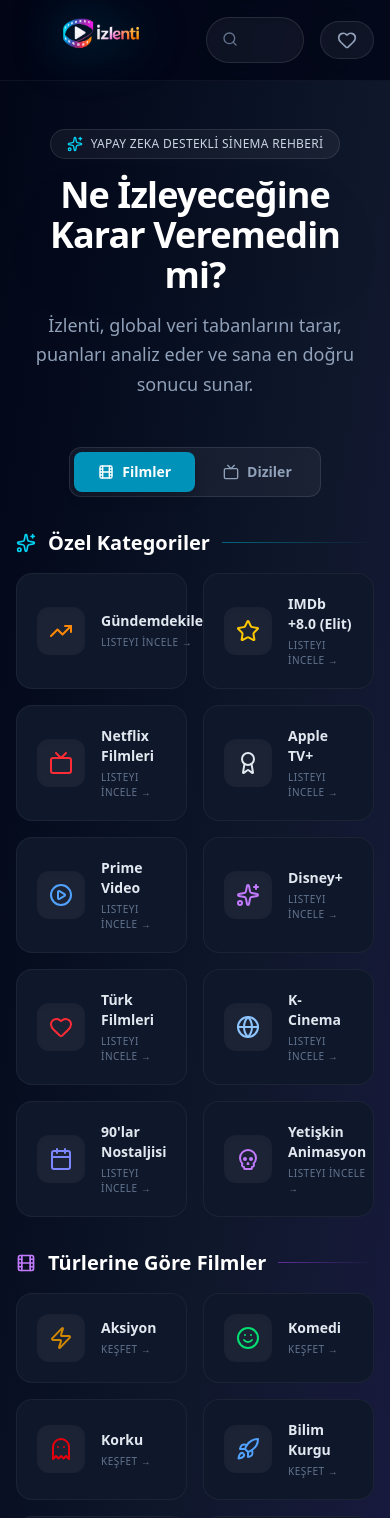
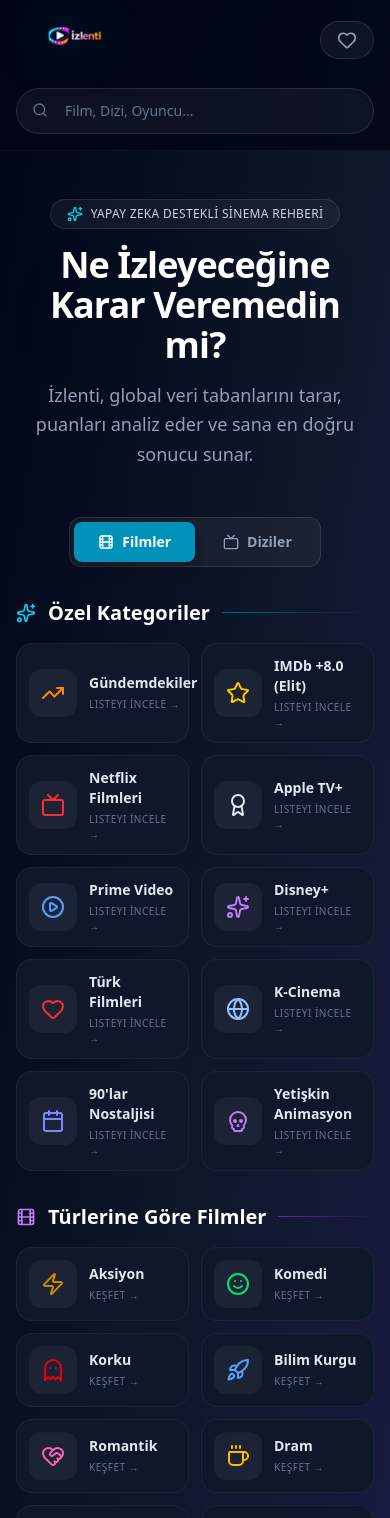
Before and after one commit to izlenti/izlenti.github.io, a React (Vite) app: page /#home in a window 390 px wide. Shown: the top 1518 px of the page. Built offline with nearby package versions, Linux system fonts and the light colour scheme.

Commit message:
Fix: Resolve error persistence bug and optimize mobile UI (header, search bar, categories)

```diff
--- a/src/App.jsx
+++ b/src/App.jsx
@@ -630,6 +630,7 @@
 
     const selectMovie = async (movie) => {
         setLoading(true);
+        setError(null); // Clear any previous errors
         navigateTo('detail', { movieId: movie.id });
         setSelectedMovie(null);
         setBgImage(null);
@@ -738,16 +739,16 @@
 
             {/* Header */}
             <header className="border-b border-white/5 bg-[#020617]/80 backdrop-blur-md sticky top-0 z-50 relative">
-                <div className="max-w-6xl mx-auto px-4 py-4 flex items-center justify-between gap-4">
-                    <div className="flex items-center cursor-pointer group -my-10 relative z-50" onClick={() => { navigateTo('home'); setBgImage(null); setQuery(''); setError(null); }}>
-                        <img src="/icon.png" alt="İzlenti" className="h-32 md:h-48 drop-shadow-[0_0_25px_rgba(6,182,212,0.6)] group-hover:scale-110 transition-all duration-300 cubic-bezier(0.34, 1.56, 0.64, 1)" />
+                <div className="max-w-6xl mx-auto px-4 py-4 flex flex-wrap md:flex-nowrap items-center justify-between gap-4">
+                    <div className="flex items-center cursor-pointer group -my-4 md:-my-10 relative z-50 order-1" onClick={() => { navigateTo('home'); setBgImage(null); setQuery(''); setError(null); }}>
+                        <img src="/icon.png" alt="İzlenti" className="h-20 md:h-48 drop-shadow-[0_0_25px_rgba(6,182,212,0.6)] group-hover:scale-110 transition-all duration-300 cubic-bezier(0.34, 1.56, 0.64, 1)" />
                     </div>
 
 
 
 
                     {/* Instant Search Form */}
-                    <form onSubmit={handleSearch} className="flex-1 max-w-xl relative group z-50">
+                    <form onSubmit={handleSearch} className="w-full md:w-auto md:flex-1 max-w-xl relative group z-50 order-3 md:order-2 mt-2 md:mt-0">
                         <input
                             type="text"
                             placeholder="Film, Dizi, Oyuncu..."
@@ -777,9 +778,9 @@
                                             setShowSuggestions(false);
                                             setQuery('');
                                         }}
-                                        className="flex items-center gap-3 p-3 hover:bg-white/5 cursor-pointer transition border-b border-white/5 last:border-0"
+                                        className="flex items-center gap-3 p-3 md:p-4 hover:bg-white/5 cursor-pointer transition border-b border-white/5 last:border-0"
                                     >
-                                        <div className="w-10 h-14 bg-slate-800 rounded overflow-hidden flex-shrink-0">
+                                        <div className="w-12 h-16 md:w-14 md:h-20 bg-slate-800 rounded overflow-hidden flex-shrink-0">
                                             {item.poster_path ? (
                                                 <img src={`${IMAGE_BASE_URL}${item.poster_path}`} className="w-full h-full object-cover" alt="" />
                                             ) : (
@@ -803,7 +804,7 @@
                     {/* Watchlist Button */}
                     <button
                         onClick={() => navigateTo('watchlist')}
-                        className="flex items-center gap-2 px-4 py-2 bg-white/5 hover:bg-white/10 border border-white/10 rounded-full transition group relative"
+                        className="flex items-center gap-2 px-4 py-2 bg-white/5 hover:bg-white/10 border border-white/10 rounded-full transition group relative order-2 md:order-3"
                         title="İzleme Listem"
                     >
                         <Heart className={`w-5 h-5 ${view === 'watchlist' ? 'fill-red-500 text-red-500' : 'text-slate-400 group-hover:text-red-400'}`} />
@@ -890,12 +891,12 @@
                                                 <h3 className="text-xl font-bold text-white">Özel Kategoriler</h3>
                                                 <div className="flex-1 h-px bg-gradient-to-r from-cyan-500/50 to-transparent"></div>
                                             </div>
-                                            <div className="grid grid-cols-2 md:grid-cols-3 lg:grid-cols-4 gap-4">
+                                            <div className="grid grid-cols-2 md:grid-cols-3 lg:grid-cols-4 gap-3 md:gap-4">
                                                 {specialCategories.map((cat) => (
                                                     <div
                                                         key={cat.id}
                                                         onClick={() => discoverByCategory(cat)}
-                                                        className="bg-[#0f172a] hover:bg-[#1e293b] border border-white/5 hover:border-cyan-500/40 p-5 rounded-2xl cursor-pointer transition-all duration-300 group flex items-center gap-4 hover:-translate-y-1 hover:shadow-xl hover:shadow-cyan-900/10"
+                                                        className="bg-[#0f172a] hover:bg-[#1e293b] border border-white/5 hover:border-cyan-500/40 p-3 md:p-5 rounded-2xl cursor-pointer transition-all duration-300 group flex items-center gap-3 md:gap-4 hover:-translate-y-1 hover:shadow-xl hover:shadow-cyan-900/10"
                                                     >
                                                         <div className="bg-white/5 p-3 rounded-xl group-hover:scale-110 transition duration-300 shadow-inner">
                                                             {cat.icon}
@@ -916,12 +917,12 @@
                                                 <h3 className="text-xl font-bold text-white">Türlerine Göre {activeMediaType === 'movie' ? 'Filmler' : 'Diziler'}</h3>
                                                 <div className="flex-1 h-px bg-gradient-to-r from-purple-500/50 to-transparent"></div>
                                             </div>
-                                            <div className="grid grid-cols-2 md:grid-cols-3 lg:grid-cols-5 gap-4">
+                                            <div className="grid grid-cols-2 md:grid-cols-3 lg:grid-cols-5 gap-3 md:gap-4">
                                                 {genreCategories.map((cat) => (
                                                     <div
                                                         key={cat.id}
                                                         onClick={() => discoverByCategory(cat)}
-                                                        className="bg-[#0f172a] hover:bg-[#1e293b] border border-white/5 hover:border-purple-500/40 p-5 rounded-2xl cursor-pointer transition-all duration-300 group flex items-center gap-4 hover:-translate-y-1 hover:shadow-xl hover:shadow-purple-900/10"
+                                                        className="bg-[#0f172a] hover:bg-[#1e293b] border border-white/5 hover:border-purple-500/40 p-3 md:p-5 rounded-2xl cursor-pointer transition-all duration-300 group flex items-center gap-3 md:gap-4 hover:-translate-y-1 hover:shadow-xl hover:shadow-purple-900/10"
                                                     >
                                                         <div className="bg-white/5 p-3 rounded-xl group-hover:scale-110 transition duration-300 shadow-inner">
                                                             {cat.icon}
```
